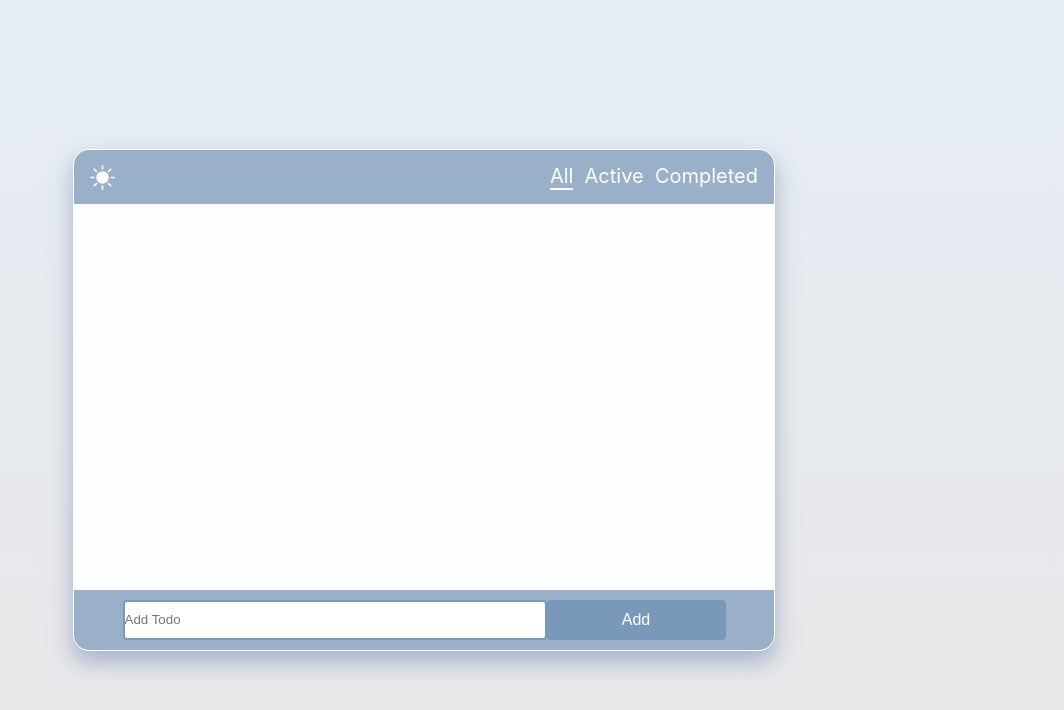
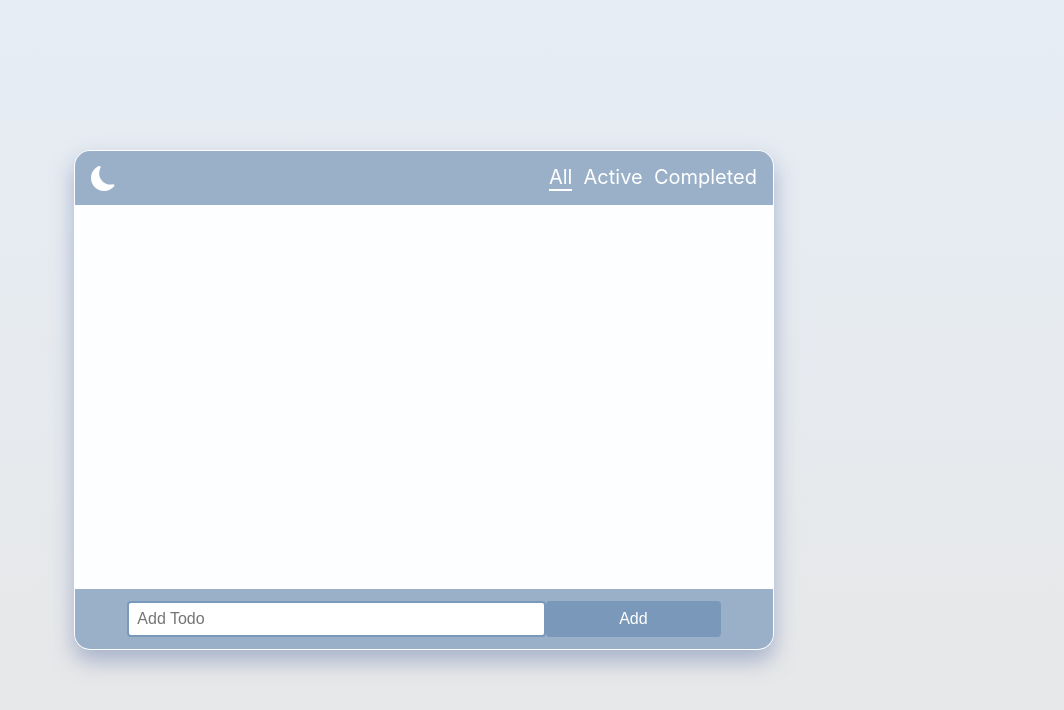
Before and after one commit to zz1qwop/react-todo, a React (Create React App) app: page / in a window 1280 px wide. Shown: the top 710 px of the page, without its empty margins (216-1280 px from the left). Built offline with nearby package versions, Linux system fonts and the light colour scheme.

Commit message:
Fix: CSS, 공백 아이템 처리

```diff
--- a/src/components/Add.jsx
+++ b/src/components/Add.jsx
@@ -9,12 +9,17 @@ export default function Add({ data, handleData }) {
   const handleChange = (e) => {
     setNewItem(e.target.value);
   };
-  const handleAdd = () => {
-    handleData({ checked: false, title: newItem });
+  const handleSubmit = (e) => {
+    e.preventDefault();
+    if (newItem.trim() === '') {
+      return;
+    }
+    handleData({ checked: false, title: newItem.trim() });
     setNewItem('');
   };
   return (
     <div className={`${styles.container} ${darkMode ? styles.dark : ''}`}>
+      <form action="submit" className={styles.form} onSubmit={handleSubmit}>
         <input
           type="text"
           className={`${styles.new} ${darkMode ? styles.dark : ''}`}
@@ -22,12 +27,10 @@ export default function Add({ data, handleData }) {
           value={newItem}
           onChange={handleChange}
         />
-      <button
-        className={`${styles.addBtn} ${darkMode ? styles.dark : ''}`}
-        onClick={handleAdd}
-      >
+        <button className={`${styles.addBtn} ${darkMode ? styles.dark : ''}`}>
           Add
         </button>
+      </form>
     </div>
   );
 }
--- a/src/components/Add.module.css
+++ b/src/components/Add.module.css
@@ -1,41 +1,46 @@
 .container {
+  width: 100%;
+  height: 5rem;
+  background-color: var(--color-bar);
+}
+.container.dark {
+  background-color: var(--color-bar-dark);
+}
+
+.form {
   display: flex;
   justify-content: center;
   align-items: center;
   width: 100%;
-  height: 5rem;
-  background-color: #99b0c8;
-}
-.container.dark {
-  background-color: #242a30;
+  height: 100%;
 }
 
 .new {
-  border: 2px solid #7a99ba;
+  border: 2px solid var(--color-btn);
   width: 60%;
   height: 60%;
   border-radius: 0.25rem;
-  padding: 0;
+  padding: 0 0.5rem;
+  font-size: 1rem;
 }
 .new:focus {
   outline: none;
 }
 .new.dark {
-  border: 2px solid #9f9ec5;
+  border: 2px solid var(--color-btn-dark);
 }
 
 .addBtn {
-  box-sizing: content-box;
-  border: 2px solid #7a99ba;
+  border: 2px solid var(--color-btn);
   border-radius: 0.25rem;
   padding: 0;
   width: 25%;
   height: 60%;
   font-size: 1rem;
-  background-color: #7a99ba;
+  background-color: var(--color-btn);
   color: #ffffff;
 }
 .addBtn.dark {
-  background-color: #9f9ec5;
-  border: 2px solid #9f9ec5;
+  background-color: var(--color-btn-dark);
+  border: 2px solid var(--color-btn-dark);
 }
--- a/src/components/Container.module.css
+++ b/src/components/Container.module.css
@@ -2,17 +2,17 @@
   width: 700px;
   height: 500px;
   border-radius: 1rem;
-  background-color: #fcfeff;
+  background-color: var(--color-back);
   display: flex;
   flex-direction: column;
   align-items: center;
   justify-content: space-between;
   overflow: hidden;
-  border: 1px solid #fcfeff;
+  border: 1px solid var(--color-back);
   box-shadow: 0px 11px 22px 0px rgba(144, 158, 190, 0.74);
   -webkit-box-shadow: 0px 11px 22px 0px rgba(144, 158, 190, 0.74);
   -moz-box-shadow: 0px 11px 22px 0px rgba(144, 158, 190, 0.74);
 }
 .container.dark {
-  background-color: #2c3339;
+  background-color: var(--color-back-dark);
 }
--- a/src/components/Header.jsx
+++ b/src/components/Header.jsx
@@ -1,5 +1,5 @@
 import React, { useContext } from 'react';
-import { BsSunFill } from 'react-icons/bs';
+import { BsSunFill, BsMoonFill } from 'react-icons/bs';
 import styles from './Header.module.css';
 import { DarkModeContext } from '../context/DarkModeContext';
 
@@ -8,12 +8,23 @@ export default function Header({ category, handleCategory }) {
 
   return (
     <div className={`${styles.nav} ${darkMode ? styles.dark : ''}`}>
-      <BsSunFill
-        className={styles.darkmode}
-        size="25"
-        color="white"
-        onClick={() => toggleDarkMode()}
-      />
+      {!darkMode && (
+        <BsMoonFill
+          className={`${styles.darkmode} ${styles.icon}`}
+          size="25"
+          color="white"
+          onClick={() => toggleDarkMode()}
+        />
+      )}
+      {darkMode && (
+        <BsSunFill
+          className={`${styles.darkmode} ${styles.icon}`}
+          size="25"
+          color="white"
+          onClick={() => toggleDarkMode()}
+        />
+      )}
+
       <div className={styles.category}>
         <div
           className={category === 'All' ? styles.selected : ''}
--- a/src/components/Header.module.css
+++ b/src/components/Header.module.css
@@ -1,6 +1,6 @@
 .nav {
   box-sizing: border-box;
-  background-color: #99b0c8;
+  background-color: var(--color-bar);
   width: 100%;
   height: 4.5rem;
   display: flex;
@@ -10,9 +10,13 @@
   padding: 0 1rem;
 }
 .dark {
-  background-color: #242a30;
+  background-color: var(--color-bar-dark);
+}
+.icon {
+  cursor: pointer;
 }
 .category {
+  cursor: pointer;
   display: flex;
   flex-direction: row;
 }
@@ -20,9 +24,9 @@
   background-color: transparent;
   font-size: 1.25rem;
   margin-left: 0.7rem;
-  color: white;
+  color: var(--color-white);
 }
 
 .selected {
-  border-bottom: 2px solid white;
+  border-bottom: 2px solid var(--color-white);
 }
--- a/src/components/Todolist.jsx
+++ b/src/components/Todolist.jsx
@@ -30,13 +30,19 @@ export default function Todolist({ data, handleData, checkData, category }) {
                 {todo.title}
               </li>
             </div>
+            <span
+              className={`${styles.delete_cover} ${
+                darkMode ? styles.dark : ''
+              }`}
+            >
               <BsFillTrashFill
-              className={`${styles.delete} ${darkMode ? styles.dark : ''}`}
+                className={styles.delete}
                 data-title={todo.title}
                 size="20"
                 color="white"
                 onClick={handleData}
               />
+            </span>
           </div>
         );
       })}
--- a/src/components/Todolist.module.css
+++ b/src/components/Todolist.module.css
@@ -37,11 +37,19 @@ li {
 .title.dark {
   color: white;
 }
-.delete {
+.delete_cover {
+  display: flex;
+  justify-content: center;
+  align-items: center;
   background-color: #b8c9da;
   border-radius: 50%;
   padding: 0.5rem;
+  width: 40px;
+  height: 40px;
 }
-.delete.dark {
+.delete_cover.dark {
   background-color: #9f9ec5;
 }
+.delete {
+  background-color: transparent;
+}
--- a/src/index.css
+++ b/src/index.css
@@ -1,3 +1,13 @@
+:root {
+  --color-back: #fcfeff;
+  --color-back-dark: #2c3339;
+  --color-bar: #99b0c8;
+  --color-bar-dark: #242a30;
+  --color-btn: #7a99ba;
+  --color-btn-dark: #9f9ec5;
+  --color-white: white;
+}
+
 html {
   height: 100%;
 }
@@ -20,3 +30,7 @@ code {
   font-family: source-code-pro, Menlo, Monaco, Consolas, 'Courier New',
     monospace;
 }
+
+* {
+  box-sizing: border-box;
+}
```
Lines whose indentation alone changed are shown as unchanged.
